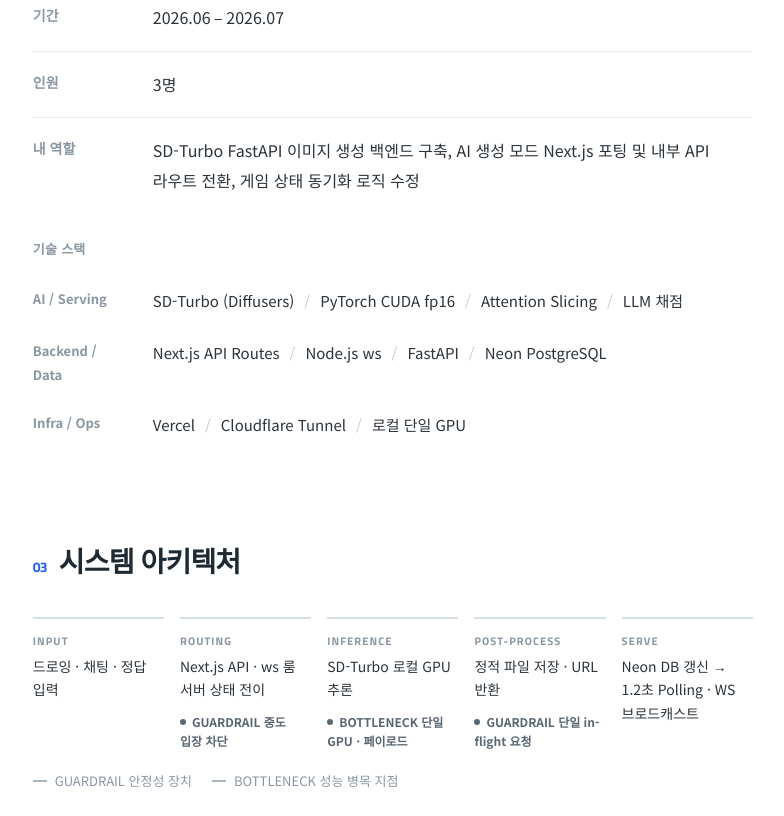
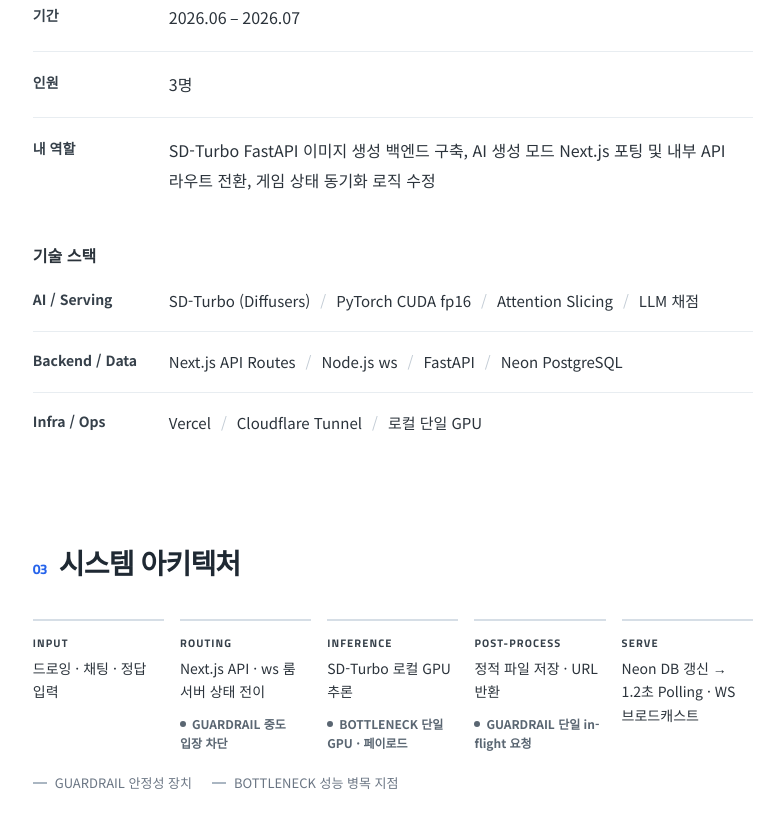
Before and after one commit to kimps005/kimps005, a plain HTML site: page docs/projects/eggg/index.html in a window 1280 px wide. Shown: the part 1264-2080 px from the top of the page, without its empty margins (396-1180 px from the left). Drawn offline with Linux system fonts and the light colour scheme.

Commit message:
Improve label contrast and stack layout on project pages
Co-Authored-By: Claude Opus 5.5 <noreply@anthropic.com>
Claude-Session: https://claude.ai/code/session_01CvvByzFReE7WRqs2jPPPqS

```diff
--- a/docs/project.css
+++ b/docs/project.css
@@ -1,5 +1,5 @@
 /* ===== Project detail pages — typographic, box-free ===== */
-.pd-page{--sidebar:0px;--pd-text:#2B333B;--pd-sub:#5A6672;--pd-mute:#8A96A3;--pd-rule:#E8EDF1;background:#fff;font-family:"Noto Sans KR",var(--body);color:var(--pd-text)}
+.pd-page{--sidebar:0px;--pd-text:#2B333B;--pd-sub:#5A6672;--pd-mute:#6B7684;--pd-label:#36404A;--pd-rule:#E8EDF1;background:#fff;font-family:"Noto Sans KR",var(--body);color:var(--pd-text)}
 .pd-page .reading-progress{left:0;z-index:60}
 
 /* Top bar */
@@ -43,7 +43,7 @@
 .pd-sec-lead{margin:0;font-size:15px;color:var(--pd-mute)}
 .pd-section>h2+*,.pd-sec-lead+*{margin-top:36px}
 .pd-section>h2+.pd-sec-lead{margin-top:0}
-.pd-subtitle{margin:44px 0 16px;font-size:13px;font-weight:700;letter-spacing:.02em;color:var(--pd-mute)}
+.pd-subtitle{margin:48px 0 4px;font-size:16px;font-weight:800;letter-spacing:0;color:var(--pd-text)}
 .pd-num{margin-right:12px;font:700 15px var(--display);color:var(--primary)}
 .pd-note{margin:20px 0 0;font-size:13px;line-height:1.75;color:var(--pd-mute);word-break:keep-all}
 .pd-page ul{margin:0;padding:0;list-style:none}
@@ -51,10 +51,10 @@
 
 /* Shared label/value rows */
 .pd-tldr,.pd-info,.pd-kv{margin:0}
-.pd-tldr-row,.pd-info>div,.pd-kv-row{display:grid;grid-template-columns:96px 1fr;gap:24px;padding:18px 0;border-bottom:1px solid var(--pd-rule)}
+.pd-tldr-row,.pd-info>div,.pd-kv-row{display:grid;grid-template-columns:112px 1fr;gap:24px;padding:18px 0;border-bottom:1px solid var(--pd-rule)}
 .pd-tldr-row:first-child,.pd-info>div:first-child,.pd-kv-row:first-child{padding-top:0}
 .pd-tldr-row:last-child,.pd-info>div:last-child,.pd-kv-row:last-child{border-bottom:0;padding-bottom:0}
-.pd-tldr dt,.pd-info dt,.pd-kv dt{font-size:14px;font-weight:700;color:var(--pd-mute);line-height:1.85}
+.pd-tldr dt,.pd-info dt,.pd-kv dt{font-size:14px;font-weight:700;color:var(--pd-label);line-height:1.85}
 .pd-tldr dd,.pd-info dd,.pd-kv dd{margin:0;font-size:16px;line-height:1.85;color:var(--pd-text);word-break:keep-all}
 
 /* TL;DR */
@@ -66,18 +66,19 @@
 
 /* Overview + stack (chips → plain text) */
 .pd-page .stack-groups{max-width:none;margin:0;padding:0;display:block}
-.pd-page .stack-row{display:grid;grid-template-columns:96px 1fr;gap:24px;padding:12px 0}
-.pd-page .stack-label{font:700 13px/1.85 "Noto Sans KR",var(--body);letter-spacing:0;color:var(--pd-mute);white-space:normal}
+.pd-page .stack-row{display:grid;grid-template-columns:112px 1fr;gap:24px;padding:16px 0;border-bottom:1px solid var(--pd-rule)}
+.pd-page .stack-row:last-child{border-bottom:0}
+.pd-page .stack-label{font:700 14px/1.85 "Noto Sans KR",var(--body);letter-spacing:0;color:var(--pd-label);white-space:nowrap}
 .pd-page .tech-chips{display:block;margin:0;font-size:15px;line-height:1.85;color:var(--pd-text)}
-.pd-page .tech-chips span{display:inline;padding:0;background:none;border:0;border-radius:0;font:inherit;color:inherit}
-.pd-page .tech-chips span+span::before{content:"/";margin:0 10px;color:#C3CCD5;font-weight:400}
+.pd-page .tech-chips span{display:inline-block;padding:0;background:none;border:0;border-radius:0;font:inherit;color:inherit;white-space:nowrap}
+.pd-page .tech-chips span:not(:last-child)::after{content:"/";margin:0 10px;color:#C3CCD5;font-weight:400}
 
 /* Architecture — stepper with top rules instead of boxes */
 .pd-flow{margin-top:36px}
 .pd-page .flow{grid-template-columns:repeat(5,minmax(0,1fr));gap:16px}
 .pd-page .flow li{border:0;border-top:2px solid #D6DEE6;border-radius:0;background:none;padding:14px 0 0;font-size:14px;line-height:1.7;color:var(--pd-text)}
 .pd-page .flow li+li::before{display:none}
-.pd-page .flow li>span{font-size:11px;margin-bottom:6px;color:var(--pd-mute)}
+.pd-page .flow li>span{font-size:11px;margin-bottom:6px;color:var(--pd-label)}
 .pd-page .flow li em{margin-top:10px;font:700 12px/1.6 "Noto Sans KR",var(--body);letter-spacing:0}
 .pd-page .flow li em::before{content:"";display:inline-block;width:6px;height:6px;margin-right:6px;border-radius:50%;background:currentColor;vertical-align:2px}
 .pd-page .flow li.is-guard,.pd-page .flow li.is-bottleneck{border-top-color:#D6DEE6;background:none}
@@ -110,14 +111,14 @@
 .pd-issue+.pd-issue{margin-top:72px}
 .pd-issue h3{margin:0 0 12px;font-size:20px;font-weight:700;line-height:1.55;color:#1F2933;word-break:keep-all}
 .pd-issue-lead{margin:0 0 26px;font-size:16px;line-height:1.85;color:var(--pd-sub);word-break:keep-all}
-.pd-step{display:grid;grid-template-columns:96px 1fr;gap:24px;padding:16px 0;border-top:1px solid var(--pd-rule)}
-.pd-step h4{margin:0;font-size:14px;font-weight:700;line-height:1.85;color:var(--pd-mute)}
+.pd-step{display:grid;grid-template-columns:112px 1fr;gap:24px;padding:16px 0;border-top:1px solid var(--pd-rule)}
+.pd-step h4{margin:0;font-size:14px;font-weight:700;line-height:1.85;color:var(--pd-label)}
 .pd-step li:last-child{margin-bottom:0}
 .pd-step.is-result li{font-weight:700;color:var(--pd-text)}
 
 /* Retro */
 .pd-retro{display:grid;grid-template-columns:1fr 1fr;gap:48px}
-.pd-retro h3{margin:0 0 10px;font-size:14px;font-weight:700;color:var(--pd-mute)}
+.pd-retro h3{margin:0 0 10px;font-size:14px;font-weight:700;color:var(--pd-label)}
 .pd-retro>div+div h3{color:var(--primary)}
 .pd-retro p{margin:0;font-size:16px;line-height:1.85;color:var(--pd-text);word-break:keep-all}
 
--- a/docs/projects/eggg/index.html
+++ b/docs/projects/eggg/index.html
@@ -14,7 +14,7 @@
   <link rel="preconnect" href="https://fonts.gstatic.com" crossorigin />
   <link href="https://fonts.googleapis.com/css2?family=Mulish:wght@400;500;600;700;800&family=Noto+Sans+KR:wght@400;500;600;700;800&family=Titillium+Web:wght@400;600;700;800&display=swap" rel="stylesheet" />
   <link rel="stylesheet" href="../../styles.css?v=minimal-20261125" />
-  <link rel="stylesheet" href="../../project.css?v=mono-20261127" />
+  <link rel="stylesheet" href="../../project.css?v=label-20261127" />
   <script defer src="../../project.js?v=minimal-20261125"></script>
 </head>
 <body class="pd-page">
```
Also changed, not shown: docs/projects/catchsmishing/index.html (+1 -1 lines), docs/projects/finguard-ai/index.html (+1 -1 lines), docs/projects/lets-him-cook/index.html (+1 -1 lines), docs/projects/moagil/index.html (+1 -1 lines), docs/projects/pictory/index.html (+1 -1 lines).
